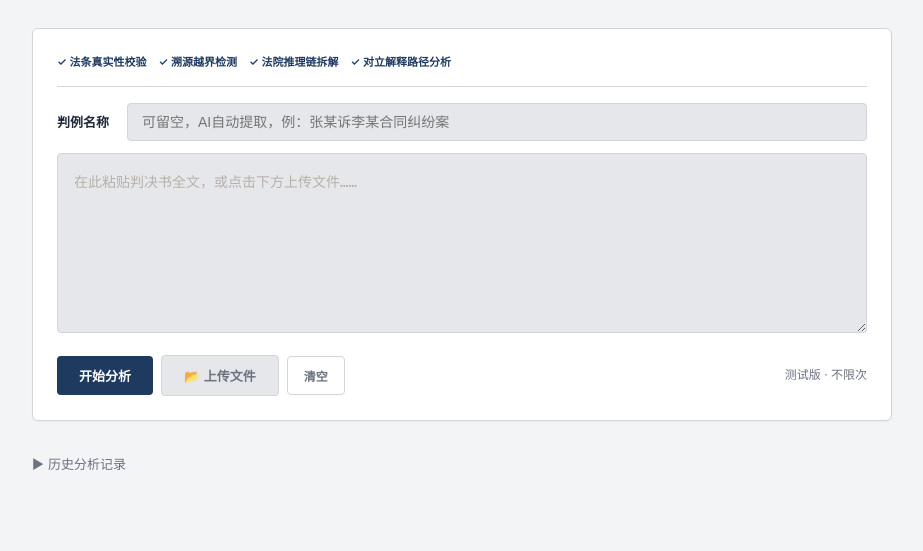
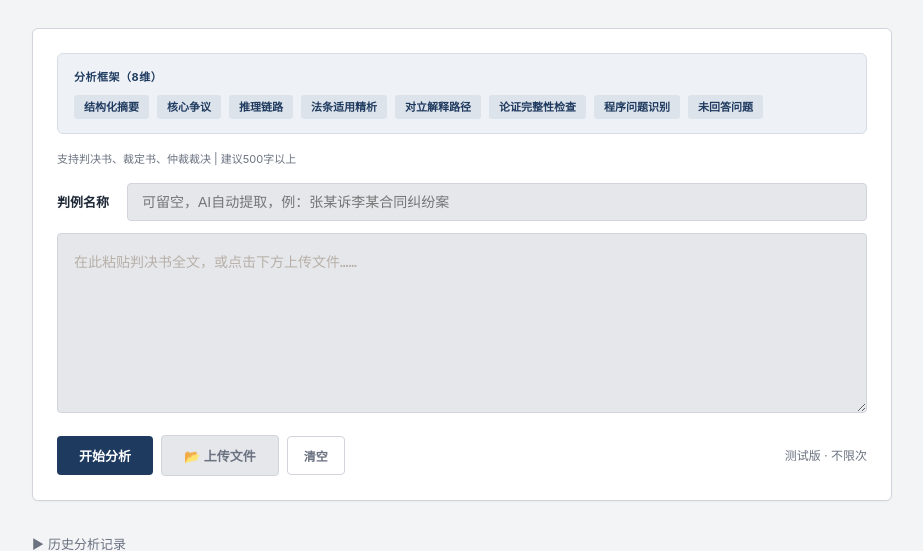
Before and after one commit to tokens-001/case-analyzer, a Flask app: page / in a window 1280 px wide. Shown: the part 86-637 px from the top of the page, without its empty margins (178-1101 px from the left). Run offline with Flask 3, Linux system fonts and the light colour scheme.

Commit message:
首页展示完整分析框架+能力卡片化
- feature区改为浅蓝背景卡片，展示全部8维/5维
- 增加文件格式和字数建议
- 历史记录空态显示'暂无历史记录'
- 每个维度独立标签，一眼看清分析能力

Co-Authored-By: Claude <noreply@anthropic.com>

```diff
--- a/python/templates/index.html
+++ b/python/templates/index.html
@@ -63,11 +63,15 @@
   .mode-btn:hover:not(.active) { color: #fff; border-color: rgba(255,255,255,.25); }
 
   .features {
-    display: flex; gap: 12px; flex-wrap: wrap;
-    margin-bottom: 16px; padding-bottom: 14px;
-    border-bottom: 1px solid var(--border);
+    background: #eef2f7; border: 1px solid #d6dde8; border-radius: 6px;
+    padding: 14px 16px; margin-bottom: 16px;
   }
-  .features span { font-size: 11px; color: var(--navy); font-weight: 600; }
+  .features-title { font-size: 11px; font-weight: 700; color: var(--navy); margin-bottom: 8px; text-transform: uppercase; letter-spacing: 0.5px; }
+  .features-list { display: flex; gap: 8px; flex-wrap: wrap; }
+  .features-list span {
+    font-size: 11px; color: var(--navy); font-weight: 600;
+    background: rgba(30,58,95,.08); padding: 3px 10px; border-radius: 3px;
+  }
 
 
   .main { max-width: 900px; margin: 0 auto; padding: 28px 20px; }
@@ -335,13 +339,20 @@
   <!-- 输入区 -->
   <div class="input-section">
     <div class="features" id="features-judgment">
-      <span>✓ 法条真实性校验</span><span>✓ 溯源越界检测</span>
-      <span>✓ 法院推理链拆解</span><span>✓ 对立解释路径分析</span>
+      <div class="features-title">分析框架（8维）</div>
+      <div class="features-list">
+        <span>结构化摘要</span><span>核心争议</span><span>推理链路</span><span>法条适用精析</span>
+        <span>对立解释路径</span><span>论证完整性检查</span><span>程序问题识别</span><span>未回答问题</span>
+      </div>
     </div>
     <div class="features" id="features-case" style="display:none">
-      <span>✓ 法律关系识别</span><span>✓ 事实与证据评估</span>
-      <span>✓ 对抗路径分析</span><span>✓ 风险推演与行动建议</span>
+      <div class="features-title">分析框架（5维）</div>
+      <div class="features-list">
+        <span>法律关系识别</span><span>事实与证据评估</span><span>对抗路径分析</span>
+        <span>风险推演</span><span>行动建议</span>
+      </div>
     </div>
+    <div style="font-size:11px;color:var(--text-dim);margin-bottom:14px;">支持判决书、裁定书、仲裁裁决 | 建议500字以上</div>
     <div class="input-row">
       <label id="caseNameLabel">判例名称</label>
       <input type="text" id="caseName" placeholder="可留空，AI自动提取，例：张某诉李某合同纠纷案">
@@ -925,6 +936,10 @@ function 渲染历史列表(items) {
     container.innerHTML = "<div style='color:#6b7280;font-size:13px;padding:12px;'>暂无匹配记录</div>";
     return;
   }
+  if (items.length === 0) {
+    container.innerHTML = "<div style='color:var(--text-dim);font-size:13px;padding:12px 0;'>暂无历史记录，分析结果将在此显示</div>";
+    return;
+  }
   container.innerHTML = items.map(item =>
     `<div class="history-item" onclick="加载历史详情('${item.文件名}')">
       <div class="h-name">${item.判例名}</div>
```
